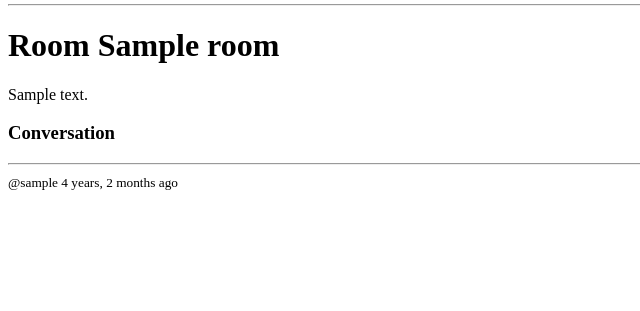
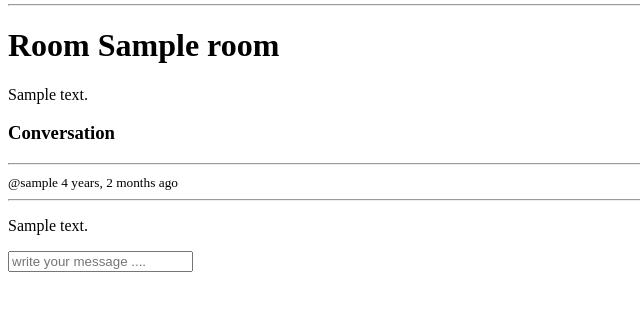
Before and after one commit to huzaifahadams/studyroom, a Django app: page /room/1/ in a window 1280 px wide. Shown: the part 173-484 px from the top of the page, without its empty margins (0-640 px from the left). Run offline with Django 4.2, Linux system fonts and the light colour scheme; a user stored in the database is signed in; tables that the repository leaves empty hold one stand-in row (values such as "Sample post").

Commit message:
comment is done but no styling

```diff
--- a/core/templates/core/rooms.html
+++ b/core/templates/core/rooms.html
@@ -10,7 +10,19 @@
 {% for  message in room_messages %}
 <div>
     <small>@{{message.user}} {{message.created| timesince }} ago</small>
+    <hr>
+    <p>{{message.body}}</p>
 </div>
 {% endfor %}
     </div>
+
+    {% if request.user.is_authenticated %}
+    <div>
+<form action="" method="POST">
+    {% csrf_token %}
+    <input type="text" name="body" placeholder="write your message ...." />
+
+</form>
+    </div>
+    {% endif %}
 {% endblock content %}
--- a/core/views.py
+++ b/core/views.py
@@ -2,7 +2,7 @@ from django.shortcuts import render,redirect
 from django.contrib import messages
 from django.contrib.auth.models import User
 from django.contrib.auth.decorators import login_required
-from .models import Room,Topic
+from .models import Room,Topic,Messages
 from django. db.models import Q
 from .forms import RoomForm
 from django.http import HttpResponse
@@ -70,6 +70,17 @@ def home(request):
 def room(request, pk):
     room = Room.objects.get(id=pk)
     room_messages = room.messages_set.all().order_by('-created')
+
+    if request.method == 'POST':
+        message = Messages.objects.create(
+            user= request.user,
+            room=room,
+            body=request.POST.get('body'),
+
+        )
+        return redirect('room',pk=room.id)
+
+
     context = {'room': room,'room_messages':room_messages}
     return  render(request,'core/rooms.html',context)
 
```
